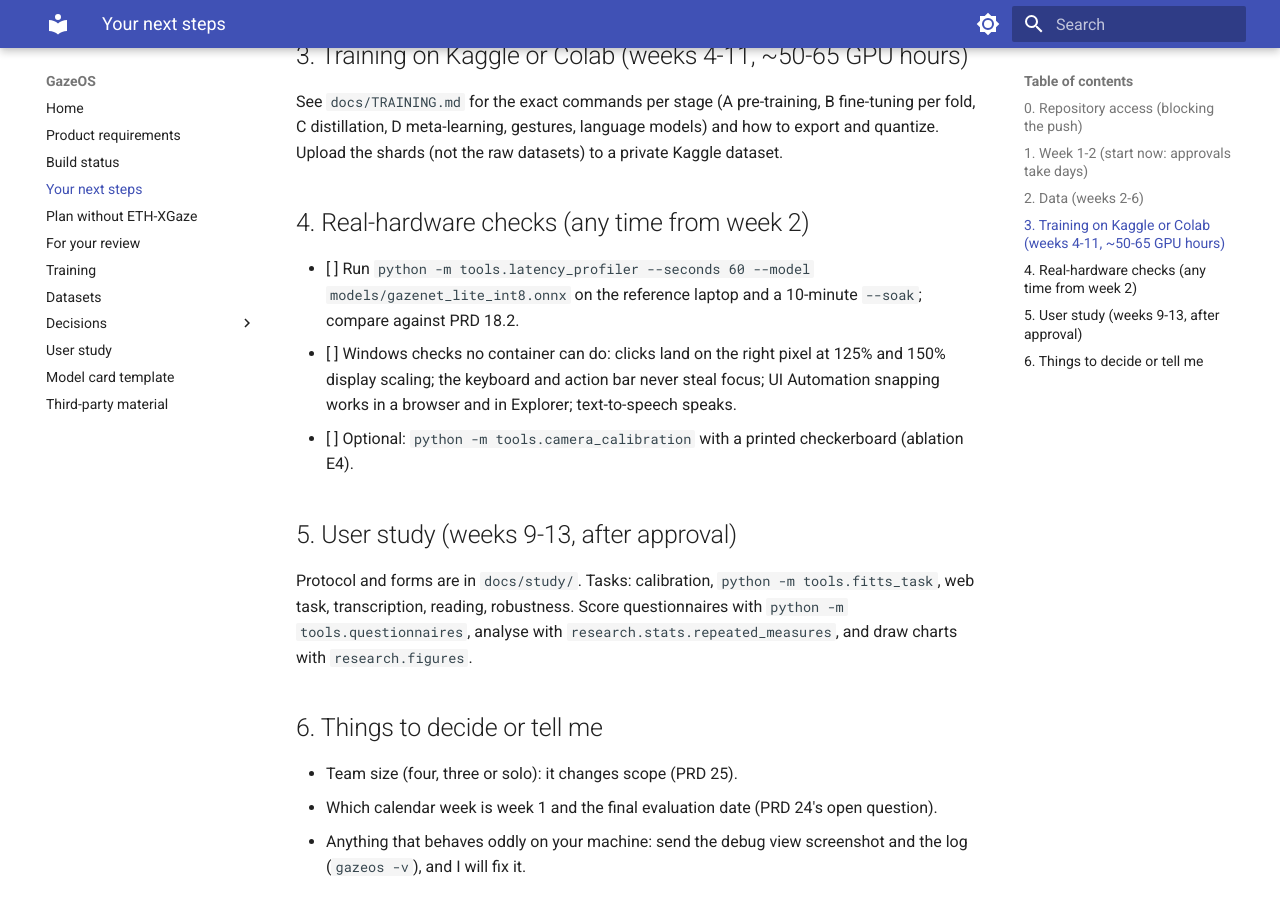
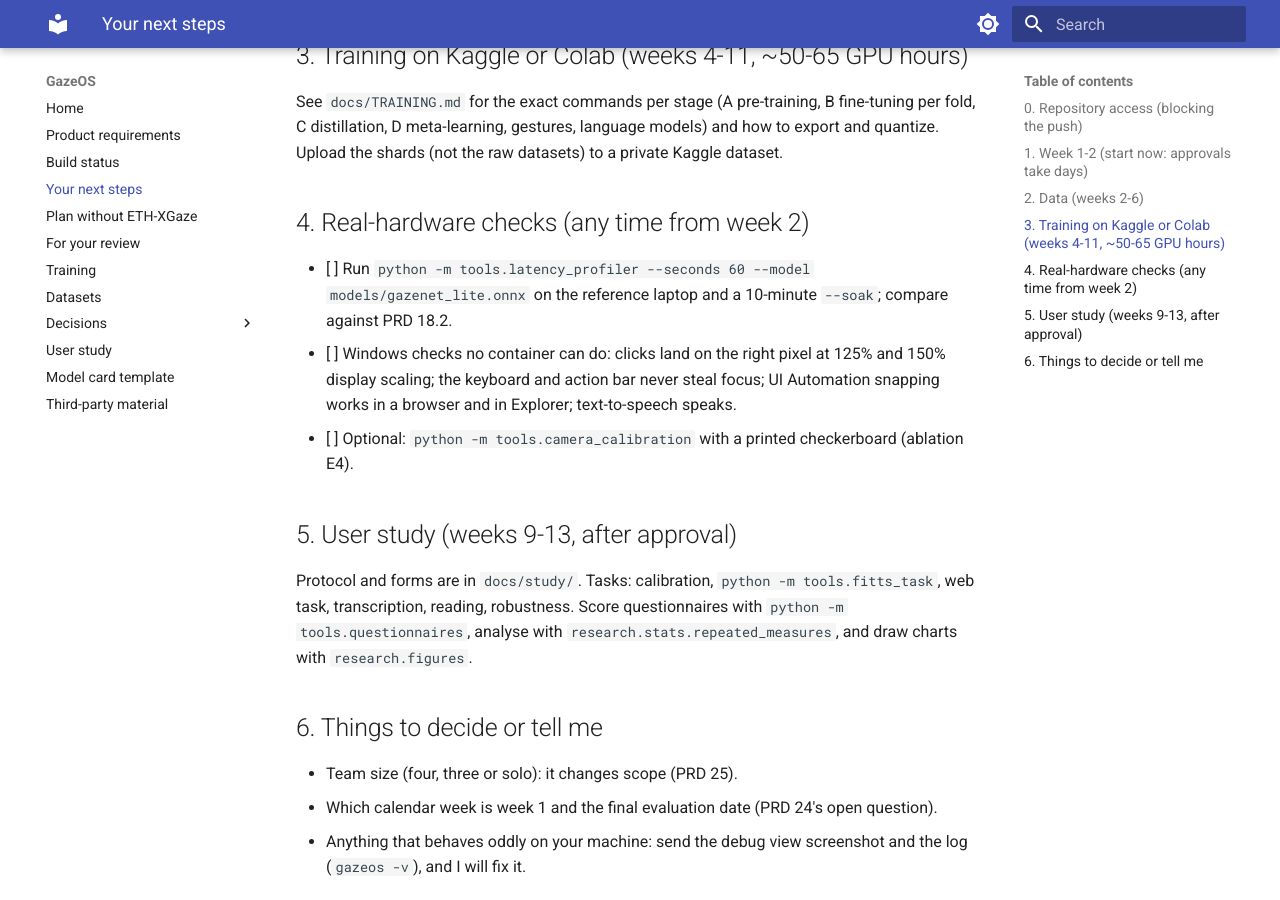
Before and after one commit to deep-9549/Gaze-Os, an MkDocs documentation site: the page built from docs/HANDOFF.md, in a window 1280 px wide and 900 px high, scrolled down 1594 px. Built offline with MkDocs 1.6.1 and Material for MkDocs 9.7.7, drawn with Linux system fonts in a browser that asks for light colours.

Commit message:
feat: default gaze model is the fp32 GazeNet-GOS-Lite
Static INT8 lost 1.2° and ran slower (2.69 vs 2.02 ms/frame), so it was
rejected by the 0.2° gate; fp32 M4 already fits the 8 ms budget.

```diff
--- a/docs/HANDOFF.md
+++ b/docs/HANDOFF.md
@@ -66,7 +66,7 @@ Upload the shards (not the raw datasets) to a private Kaggle dataset.
 
 ## 4. Real-hardware checks (any time from week 2)
 
-- [ ] Run `python -m tools.latency_profiler --seconds 60 --model models/gazenet_lite_int8.onnx` on the
+- [ ] Run `python -m tools.latency_profiler --seconds 60 --model models/gazenet_lite.onnx` on the
       reference laptop and a 10-minute `--soak`; compare against PRD 18.2.
 - [ ] Windows checks no container can do: clicks land on the right pixel at 125% and 150% display scaling;
       the keyboard and action bar never steal focus; UI Automation snapping works in a browser and in
```
Also changed, not shown: README.md (+1 -1 lines), 1 other file.
